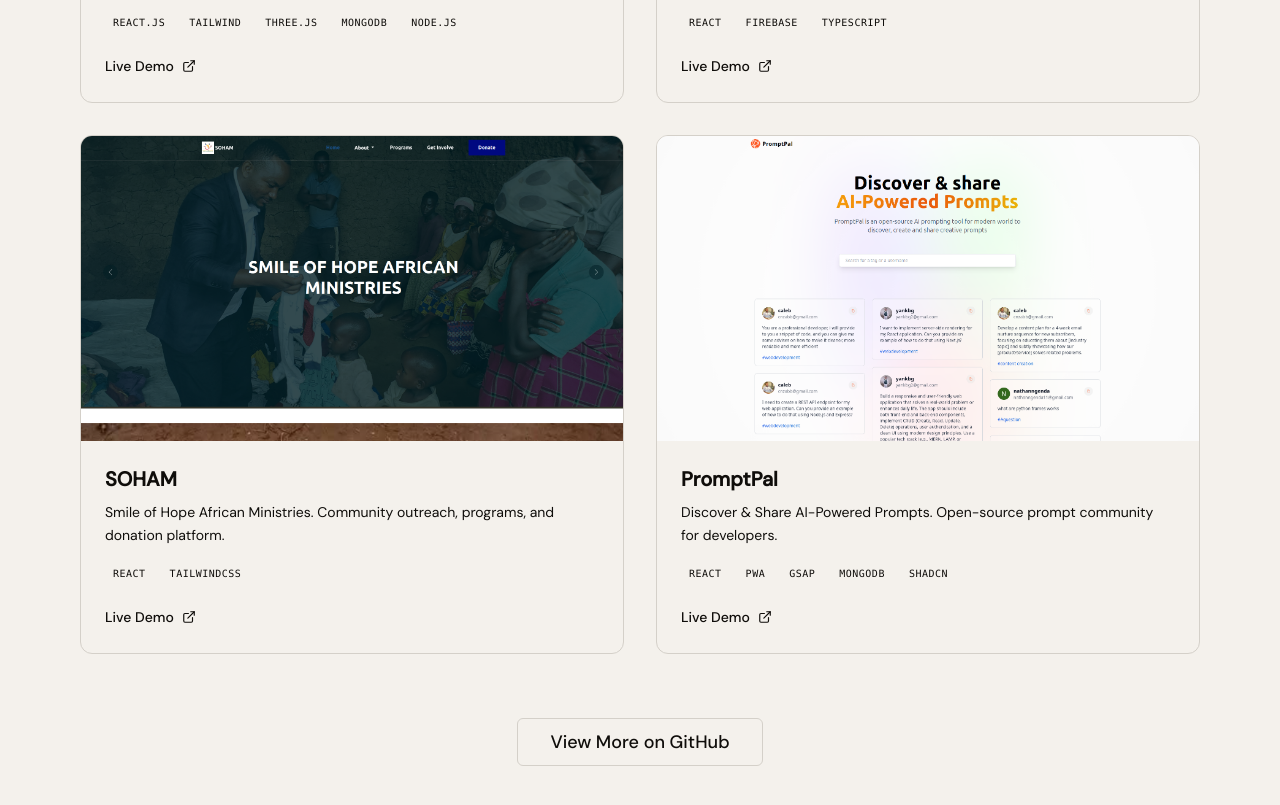
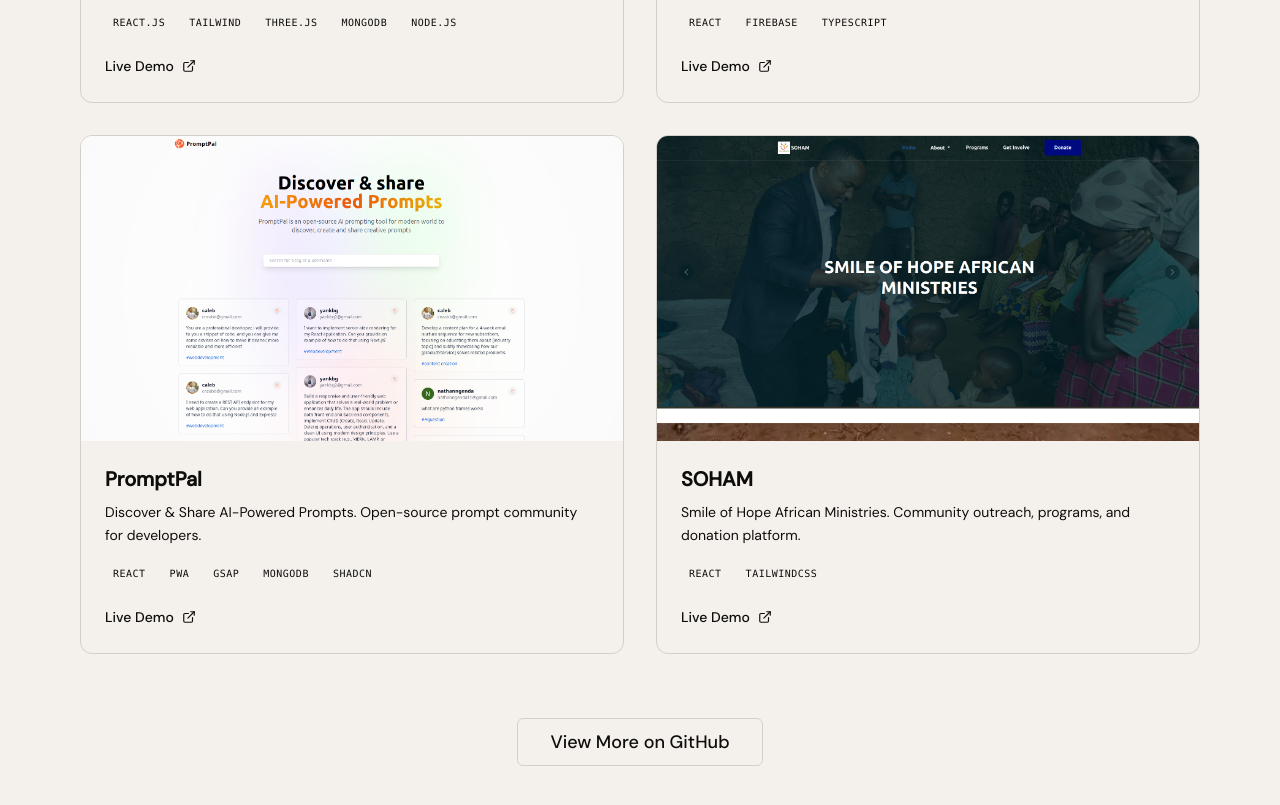
Before and after one commit to paladin-2024/Portoflio, a React (Vite) app: page / in a window 1280 px wide. Shown: the part 2840-3645 px from the top of the page. Built offline with nearby package versions, Linux system fonts and the light colour scheme.

Commit message:
feat:Projects rearrangements descriptions updated

```diff
--- a/src/components/sections/Projects.tsx
+++ b/src/components/sections/Projects.tsx
@@ -19,19 +19,20 @@
     url: 'https://paladincar.netlify.app/',
   },
   {
+    title: 'PromptPal',
+    description: 'Discover & Share AI-Powered Prompts. Open-source prompt community for developers.',
+    tags: ['React', 'PWA', 'GSAP','MongoDB', 'ShadCN'],
+    image: '/assets/projects/promptpal.png',
+    url: 'https://prompt-pal-amber.vercel.app/',
+  },
+  {
     title: 'SOHAM',
     description: 'Smile of Hope African Ministries. Community outreach, programs, and donation platform.',
     tags: ['React', 'TailwindCSS'],
     image: '/assets/projects/sonam.png',
     url: 'https://soham-five.vercel.app/',
   },
-  {
-    title: 'PromptPal',
-    description: 'Discover & Share AI-Powered Prompts. Open-source prompt community for developers.',
-    tags: ['React', 'PWA', 'GSAP','MongoDB', 'ShadCN'],
-    image: '/assets/projects/promptpal.png',
-    url: 'https://prompt-pal-amber.vercel.app/',
-  },
+
 ];
 
 function ProjectCard({ project, index }: { project: typeof projects[0]; index: number }) {
```
